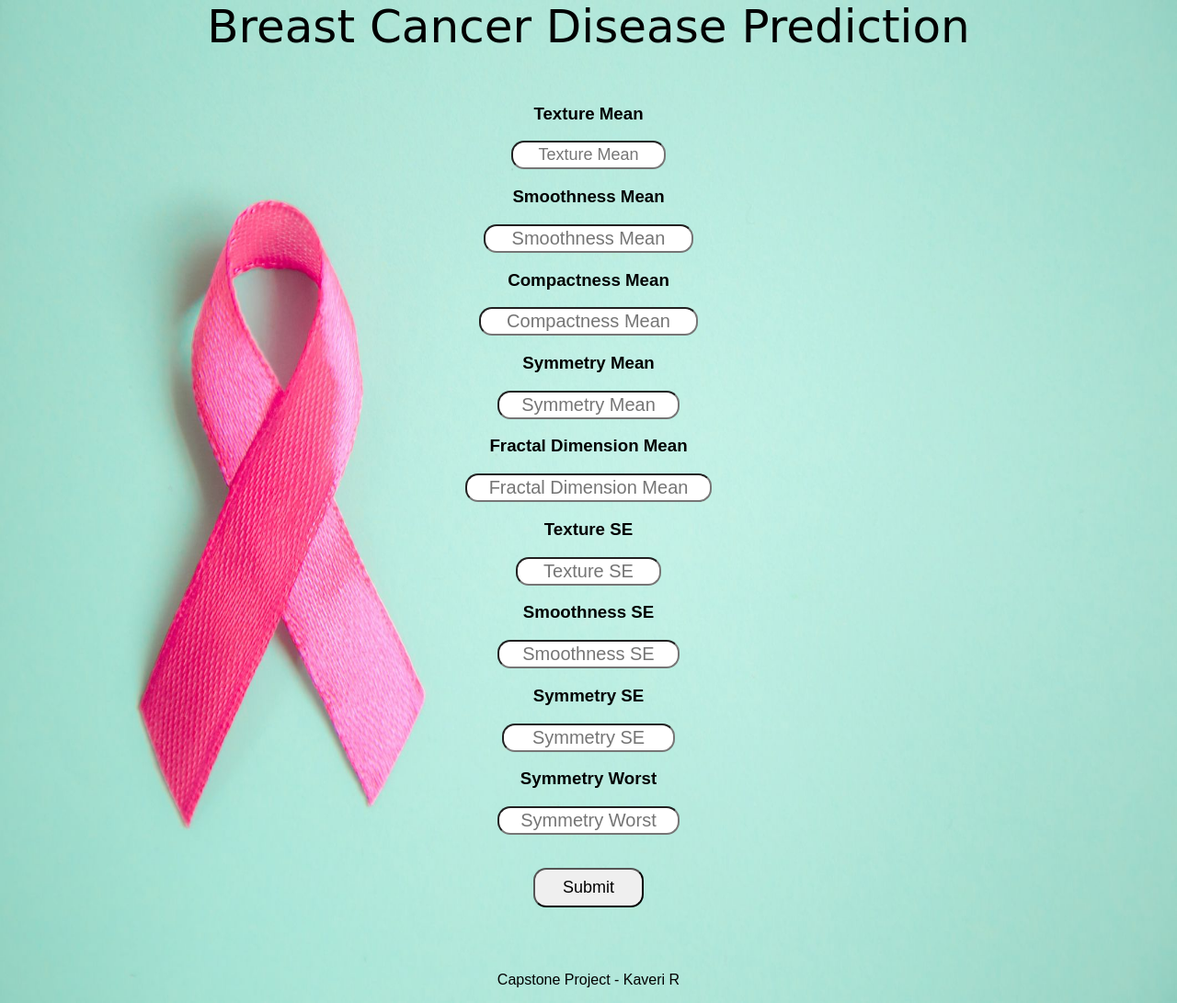
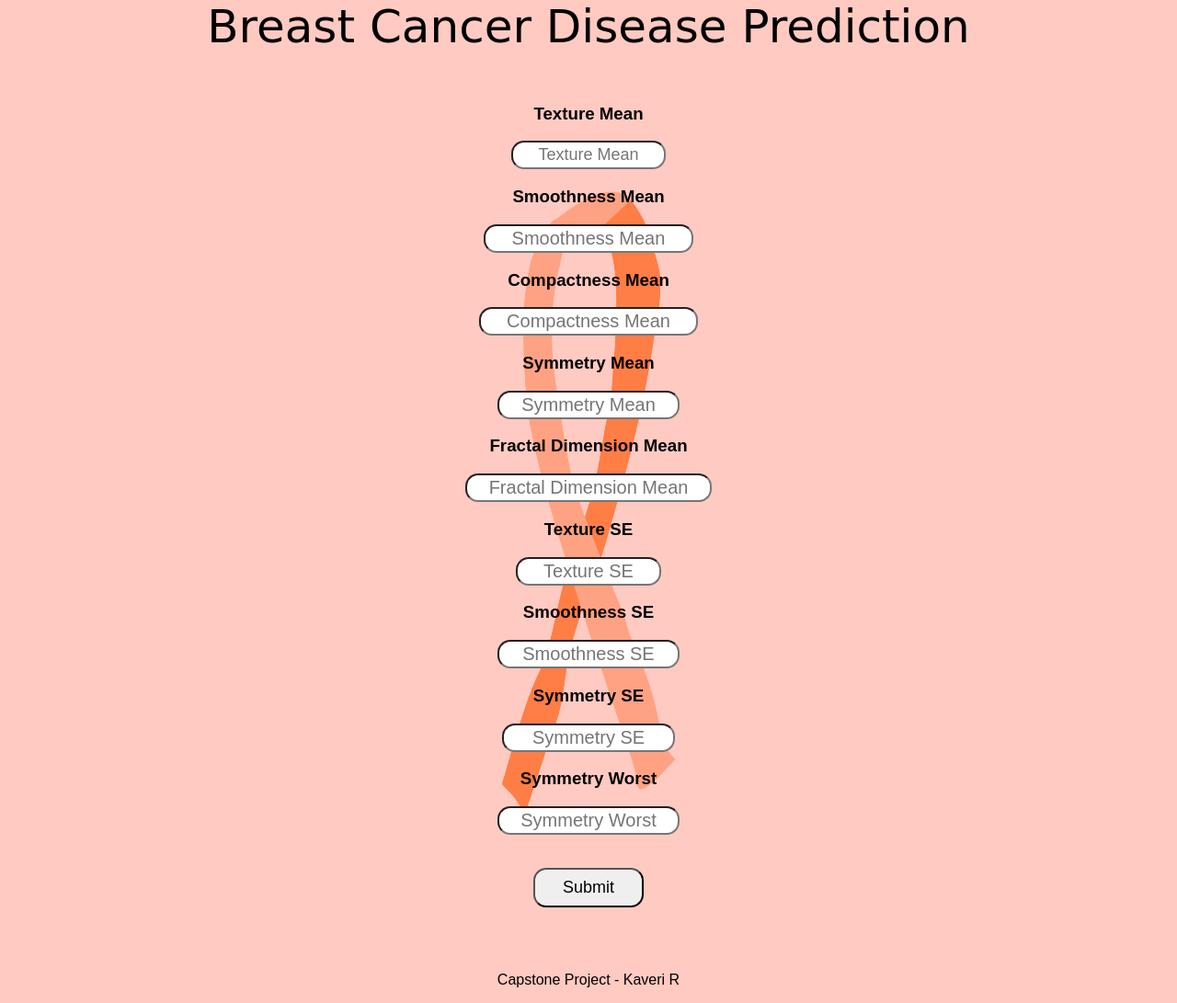
Before and after one commit to Kaveri1410/Breast-Cancer-Detection-ML-PR-1, a Flask app: page / in a window 1280 px wide. Shown: the whole page at 92% size. Run offline with Flask 2, Linux system fonts and the light colour scheme; parts of the project's set-up code (start-up, migrations or seed data) failed here and were passed over.

Commit message:
Update index.html

```diff
--- a/templates/index.html
+++ b/templates/index.html
@@ -62,7 +62,7 @@
 /* Background Image */
 body
 {
-background-image:url("https://raw.githubusercontent.com/SagarDhandare/Breast-Cancer-Disease-Prediction-Project/main/Images/Breast-Cancer1.png");
+background-image:url("https://github.com/Kaveri1410/Breast-Cancer-Detection-ML-PR-1/blob/main/Images/Breast-Cancer.png");
 height: 100%;
 
 /* Center and scale the image nicely */
```
